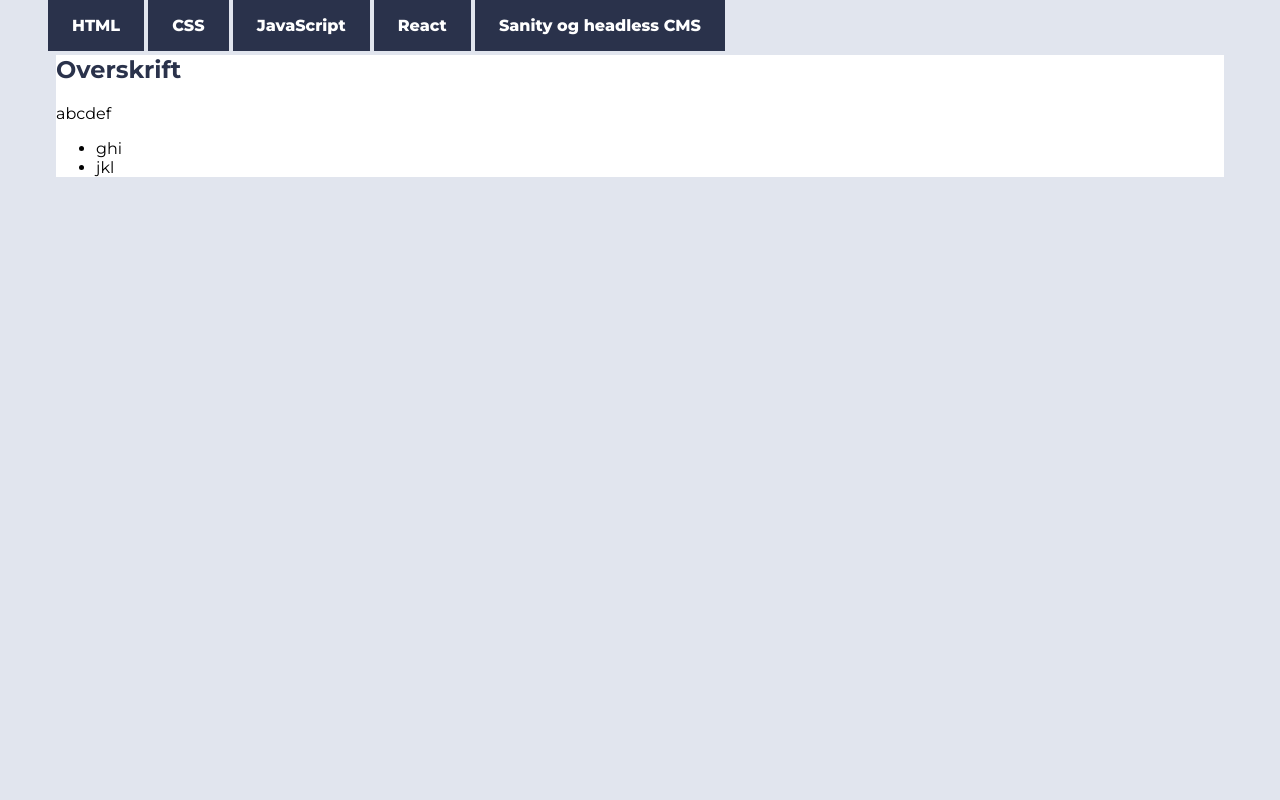
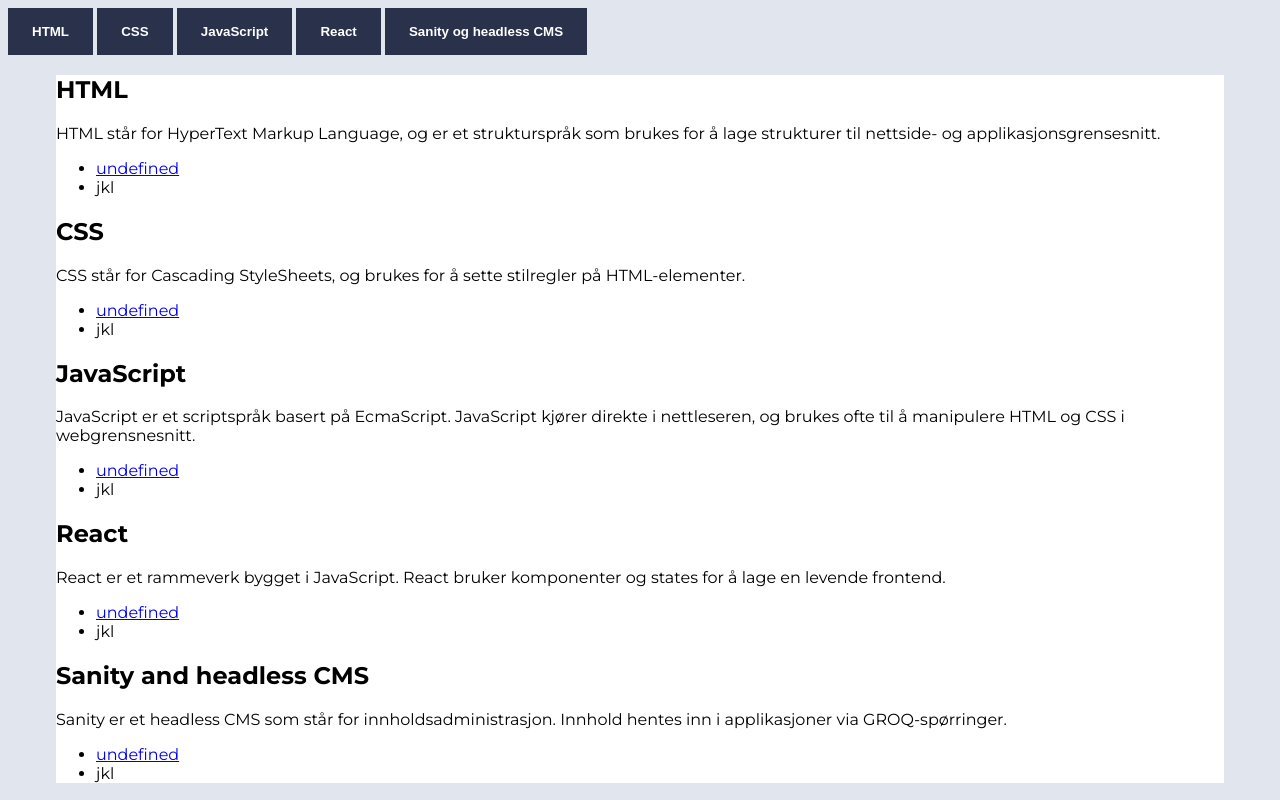
Before and after one commit to isakhb/uin25ak1_resource_layout_BARABAD, a plain HTML site: page index.html in a window 1280 px wide. Drawn offline with Linux system fonts and the light colour scheme.

Commit message:
Arbeidskrav 1
Endra i html og css. Bytta ul li i nav til button. Flytta javascript fra html til egen fil

```diff
--- /dev/null
+++ b/arbeidskrav1.js
@@ -0,0 +1,12 @@
+document.addEventListener("DOMContentLoaded", () => {
+    let printResources = ""
+    resources.map((resource, index) => printResources +=
+        `<h1>${resource.category}</h1>
+        <p>${resource.text}</p>
+        <ul>
+            <li><a href="${resource.url}">${resource.title}</a></li>
+            <li>jkl</li>
+        </ul>`
+    )
+    document.getElementById("IDresources").innerHTML = printResources
+});
--- a/index.html
+++ b/index.html
@@ -5,33 +5,29 @@
     <meta name="viewport" content="width=device-width, initial-scale=1.0">
     <link rel="stylesheet" href="style/style.css">
     <script src="ressurser.js"></script>
-    <title>Arbeidskrav 1 - Isak</title>
+    <script src="arbeidskrav1.js"></script>
+    <title>Arbeidskrav 1</title>
 </head>
 <body>
     <header>
         <nav>
-            <ul>
-                <li>HTML</li>
-                <li>CSS</li>
-                <li>JavaScript</li>
-                <li>React</li>
-                <li>Sanity og headless CMS</li>
-            </ul>
+            <button id="btnHTML">HTML</button>
+            <button id="btnCSS">CSS</button>
+            <button id="btnJS">JavaScript</button>
+            <button id="btnReact">React</button>
+            <button id="btnSHCMS">Sanity og headless CMS</button>
         </nav>
     </header>
 
     <main>
-        <h2 id="overskrift">Overskrift</h2>
-        <p>abcdef</p>
-        <ul>
-            <li>ghi</li>
-            <li>jkl</li>
-        </ul>
+        <section id="IDresources">
+            <!--<h1 id="overskrift">Overskrift</h1>
+            <p>abcdef</p>
+            <ul>
+                <li>ghi</li>
+                <li>jkl</li>
+            </ul>-->
+        </section>
     </main>
-
-    <script>
-        let printResources = ""
-        console.log(resources)
-    </script>
 </body>
 </html>
--- a/style/style.css
+++ b/style/style.css
@@ -19,13 +19,17 @@ header {
 
 nav {
     margin: 0;
-    li {
+    button {
         background-color: var(--darkblue);
         color: var(--white);
-        list-style-type: none;
+        border-style: none;
         display: inline;
         padding: 1rem 1.5rem 1rem 1.5rem;
         font-weight: 750;
+    }
+    button:hover {
+        background-color: var(--white);
+        color: var(--darkblue);
     }
 }
 
```
